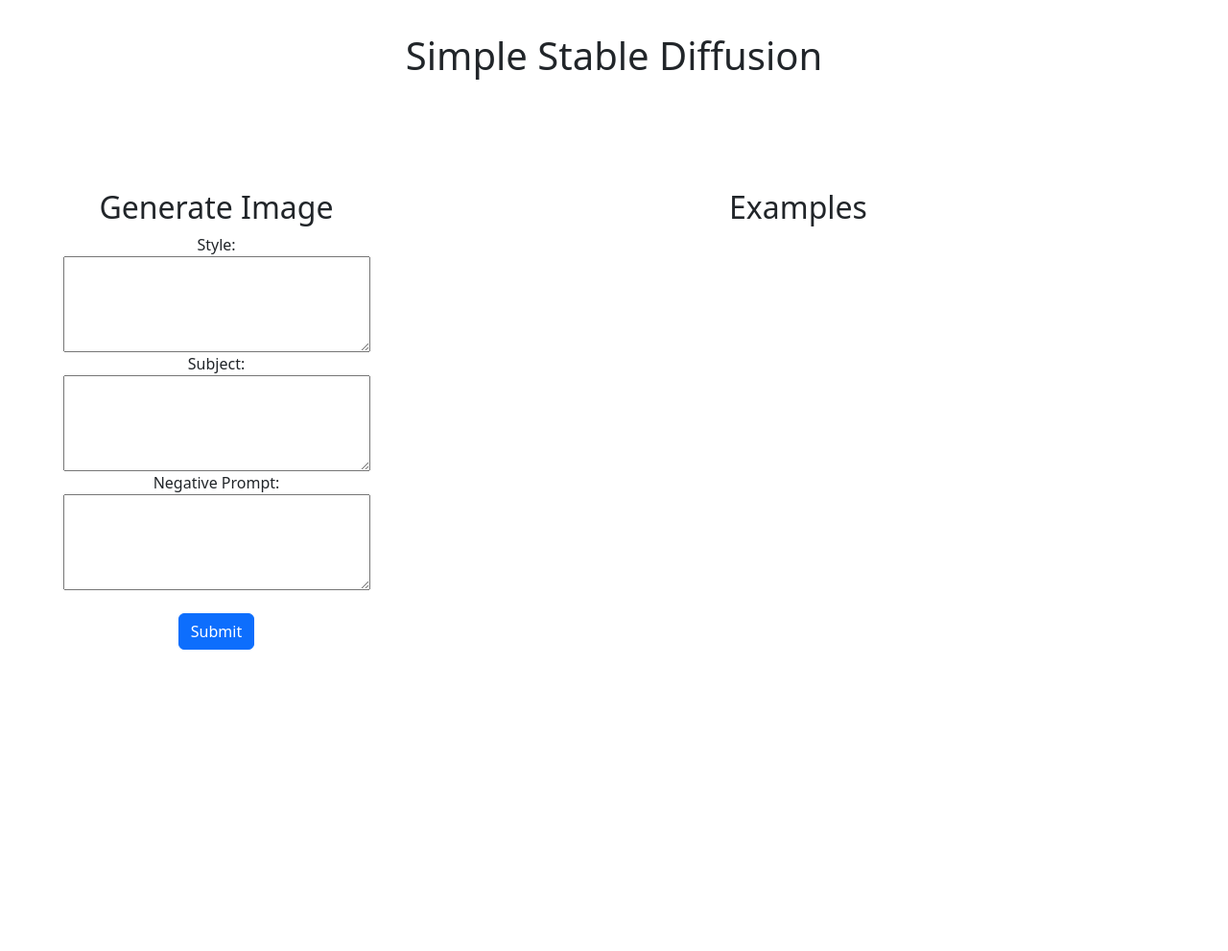
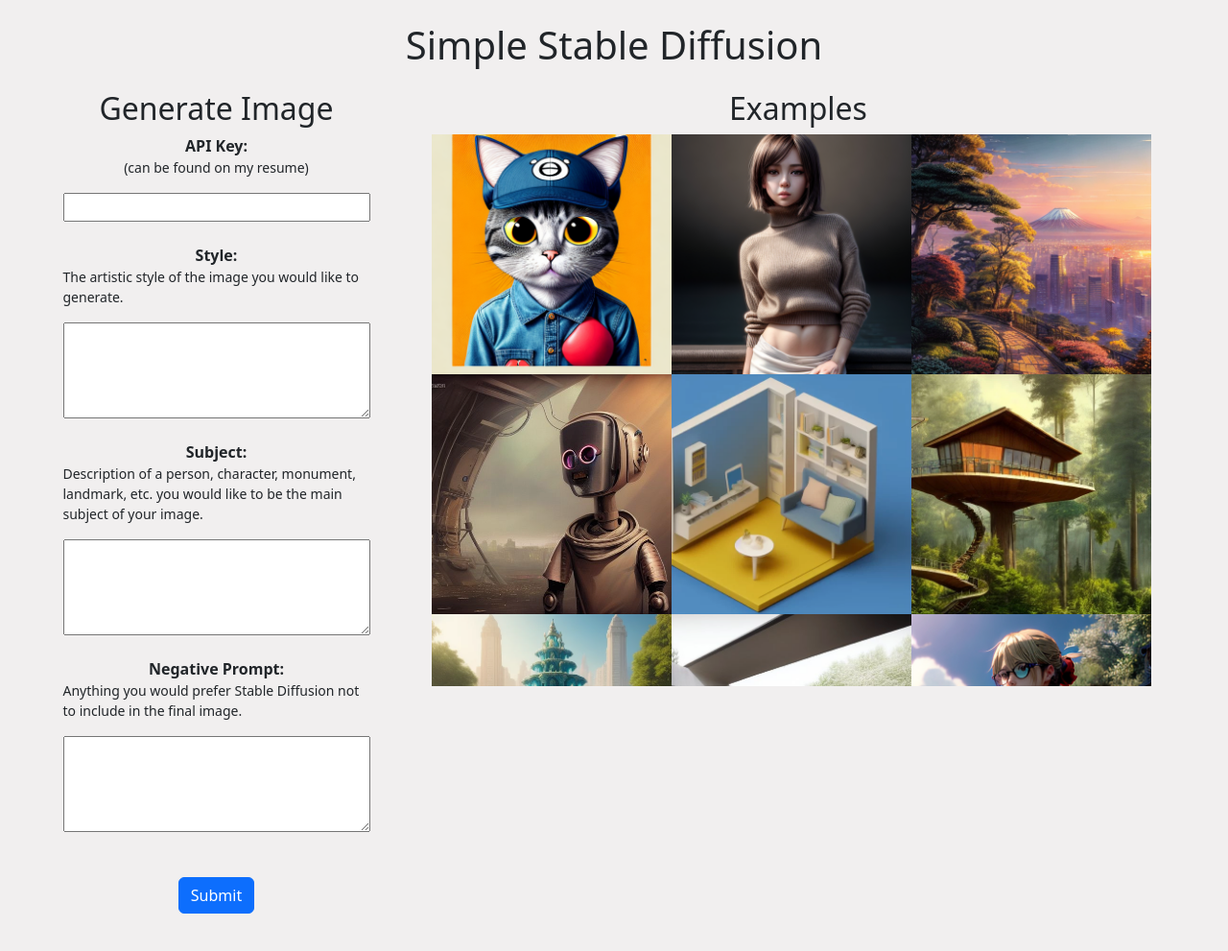
Before and after one commit to rkam808/simple_stable_diffusion, a Django app: page / in a window 1280 px wide. Shown: the top 991 px of the page at 96% size. Run offline with Django 4.2, Linux system fonts and the light colour scheme; data comes from the database, SQL or seed files in the repository; some libraries are stand-ins or nearby versions.

Commit message:
changed frontend to require user to enter their own API key

```diff
--- a/stable_diffusion/templates/stable_diffusion/home.html
+++ b/stable_diffusion/templates/stable_diffusion/home.html
@@ -7,21 +7,27 @@
 {% load static%}
 <link rel="stylesheet" href="{% static 'stable_diffusion/styles/home.css' %}">
 
-<div class="flexbox-column" style="height:100vh; width:100vw;">
+<body>
+    <div class="flexbox-column main-container">
         <h1>Simple Stable Diffusion</h1>
 
         <div class="main_content_container">
             <div class="main-form-container">
                 <h2>Generate Image</h2>
                 <form action="{% url 'generate' %}">
-                <div class="d-flex justify-content-center flex-column align-items-center">
+                    <div class="flexbox-column">
+                        <label for="prompt">API Key:</label>
+                        <p>(can be found on my resume)</p>
+                        <input type="text" name="key" class="form-field" required>
                         <label for="prompt">Style:</label>
-                    <textarea rows="4" cols="50" name="style" id="style_prompt" class="text_input"></textarea>
+                        <p>The artistic style of the image you would like to generate.</p>
+                        <textarea rows="4" cols="50" name="style" id="style_prompt" class="text_input form-field"></textarea>
                         <label for="prompt">Subject:</label>
-                    <textarea rows="4" cols="50" name="subject" id="subject_prompt" class="text_input"></textarea>
+                        <p>Description of a person, character, monument, landmark, etc. you would like to be the main subject of your image.</p>
+                        <textarea rows="4" cols="50" name="subject" id="subject_prompt" class="text_input form-field"></textarea>
                         <label for="negative_prompt">Negative Prompt:</label>
-                    <textarea rows="4" cols="50" name="negative_prompt" id="negative_prompt" class="text_input"></textarea>
-                    <!-- <input type="text", name="key"> -->
+                        <p>Anything you would prefer Stable Diffusion not to include in the final image.</p>
+                        <textarea rows="4" cols="50" name="negative_prompt" id="negative_prompt" class="text_input form-field"></textarea>
                         <br>
                         <input type="submit" class="btn btn-primary">
                     </div>
@@ -36,13 +42,13 @@
                             <img class="ex_image" src="{% static example.image_path %}" alt="example_img">
                             <div class="hide prompt-buttons flexbox">
                                 <a class="btn btn-info" href="#" onClick="autoFillStyle(event, '{{ example.style_prompt }}', 'style');">
-                                Add this Style
+                                    Apply this Style
                                 </a>
                                 <a class="btn btn-info" href="#" onClick="autoFillStyle(event, '{{ example.character_prompt }}', 'character');">
-                                Add this Character
+                                    Apply this Subject
                                 </a>
                                 <a class="btn btn-info" href="#" onClick="autoFillStyle(event, '{{ example.negative_prompt }}', 'negative');">
-                                Add this Negative Prompt
+                                    Apply this Negative Prompt
                                 </a>
                             </div>
                         </div>
@@ -51,6 +57,7 @@
             </div>
         </div>
     </div>
+</body>
 
 <script>
     function autoFillStyle(e, prompt, type) {
--- a/stable_diffusion/views.py
+++ b/stable_diffusion/views.py
@@ -1,15 +1,22 @@
 from django.shortcuts import render
+from stable_diffusion.models import Example
 import requests
 
 def home(request):
-    return render(request, 'stable_diffusion/home.html')
+    examples = Example.objects.all()
+    return render(request, 'stable_diffusion/home.html', context={'examples': examples})
 
 def generate(request):
     endpoint = 'https://stablediffusionapi.com/api/v3/text2img'
-    prompt = request.GET.get('prompt')
+    style = request.GET.get('style')
+    subject = request.GET.get('subject')
+    negative_prompt = request.GET.get('negative_prompt') + 'NSFW'
+    prompt = style + '. ' + subject
+    key = request.GET.get('key')
     data = {
-        'key': 'dummy_key',
+        'key': key,
         'prompt': prompt,
+        'negative_prompt': negative_prompt,
         'width': '512',
         'height': '512',
         'samples': '1'
@@ -17,33 +24,8 @@
     response = requests.post(endpoint, data=data)
     data = response.json()
 
-    {
-        "status":"success",
-        "generationTime":4.142760515213013,
-        "id":45126007,
-        "output":["https:\\/\\/cdn2.stablediffusionapi.com\\/generations\\/5eed2d8e-b00b-4649-961a-fbe3081ed227-0.png"],
-        "meta":{
-            "H":512,
-            "W":512,
-            "enable_attention_slicing":"true"
-            ,"file_prefix":"5eed2d8e-b00b-4649-961a-fbe3081ed227"
-            ,"guidance_scale":7,
-            "instant_response":"no",
-            "model":"runwayml\\/stable-diffusion-v1-5",
-            "n_samples":1,
-            "negative_prompt":"low quality",
-            "outdir":"out",
-            "prompt":"anime girl blue hair",
-            "revision":"fp16",
-            "safetychecker":"no",
-            "seed":2101081969,
-            "steps":20,
-            "vae":"stabilityai\\/sd-vae-ft-mse"
-        }
-    }
-
     if data['status'] == 'success':
         image_url = data['output'][0]
         return render(request, 'stable_diffusion/generated_image.html', context={'image_url':image_url})
     else:
-        return render(request, 'stable_diffusion/home.html')
+        return render(request, 'stable_diffusion/home.html', context={'error':''})
--- a/static/stable_diffusion/styles/home.css
+++ b/static/stable_diffusion/styles/home.css
@@ -1,5 +1,17 @@
+body {
+    background-color: F1EFEF;
+}
+
 h1 {
-    margin-bottom: 10vh;
+    margin: 2vh;
+}
+
+form p {
+    font-size: 14px;
+}
+
+label {
+    font-weight: 600;
 }
 
 .main_content_container {
@@ -16,6 +28,12 @@
     align-items: center;
     justify-content: center;
     margin-right: 5vw;
+    max-width: 25vw;
+}
+
+.form-field {
+    margin-bottom: 2vh;
+    width: 25vw;
 }
 
 .examples {
```
Lines whose indentation alone changed are shown as unchanged.
